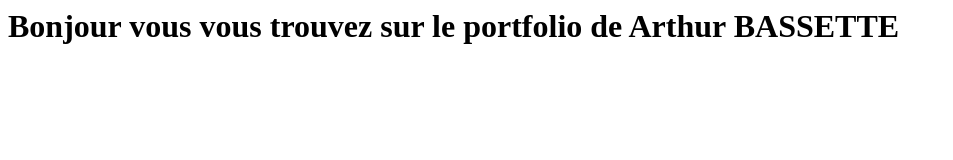
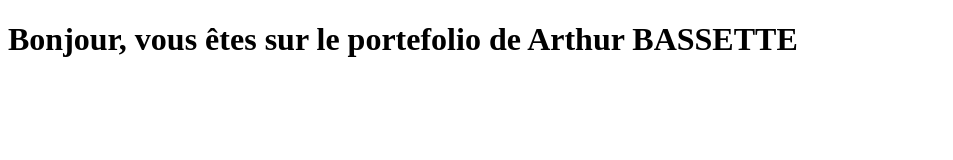
Before and after one commit to Arthur-Bassette/Arthur-Bassette.github.io, a plain HTML site: page index.html in a window 1280 px wide. Shown: the whole page, without its empty margins (0-953 px from the left). Drawn offline with Linux system fonts and the light colour scheme.

Commit message:
Update index.html

```diff
--- a/index.html
+++ b/index.html
@@ -1 +1,10 @@
-<h1>Bonjour vous vous trouvez sur le portfolio de Arthur BASSETTE </h1>
+<!doctype html>
+<html lang="fr">
+<head>
+  <meta charset="utf-8">
+  <title>Portefolio Arthur Bassette</title>
+</head>
+<body>
+ <h1> Bonjour, vous êtes sur le portefolio de Arthur BASSETTE</h1>
+</body>
+</html>
```
